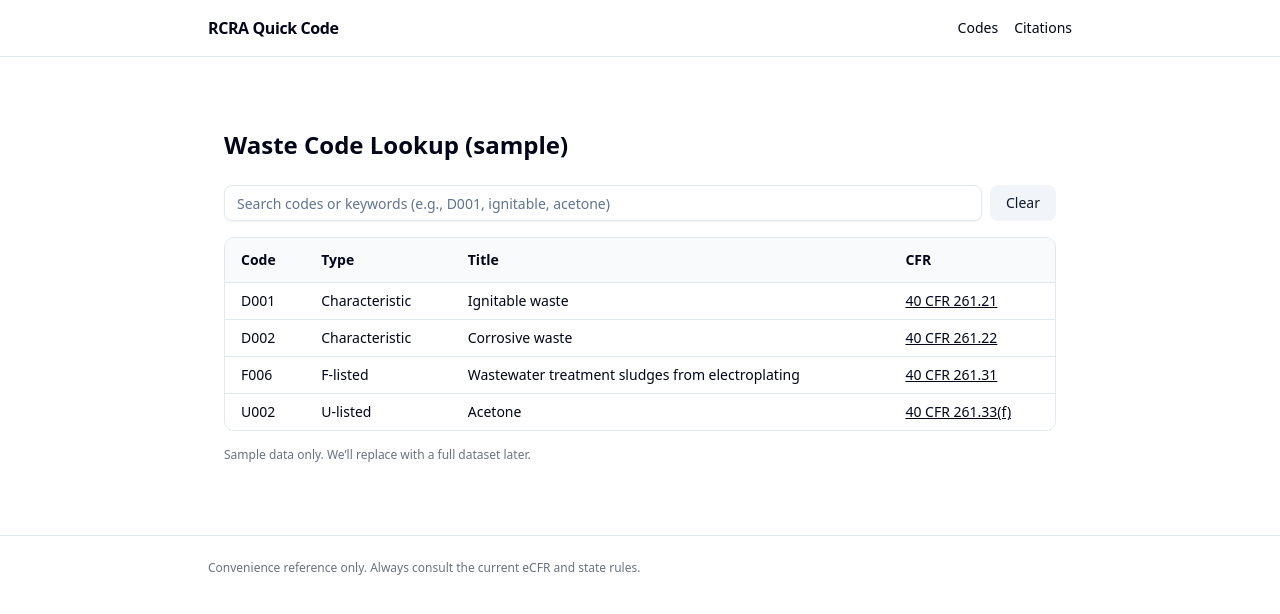
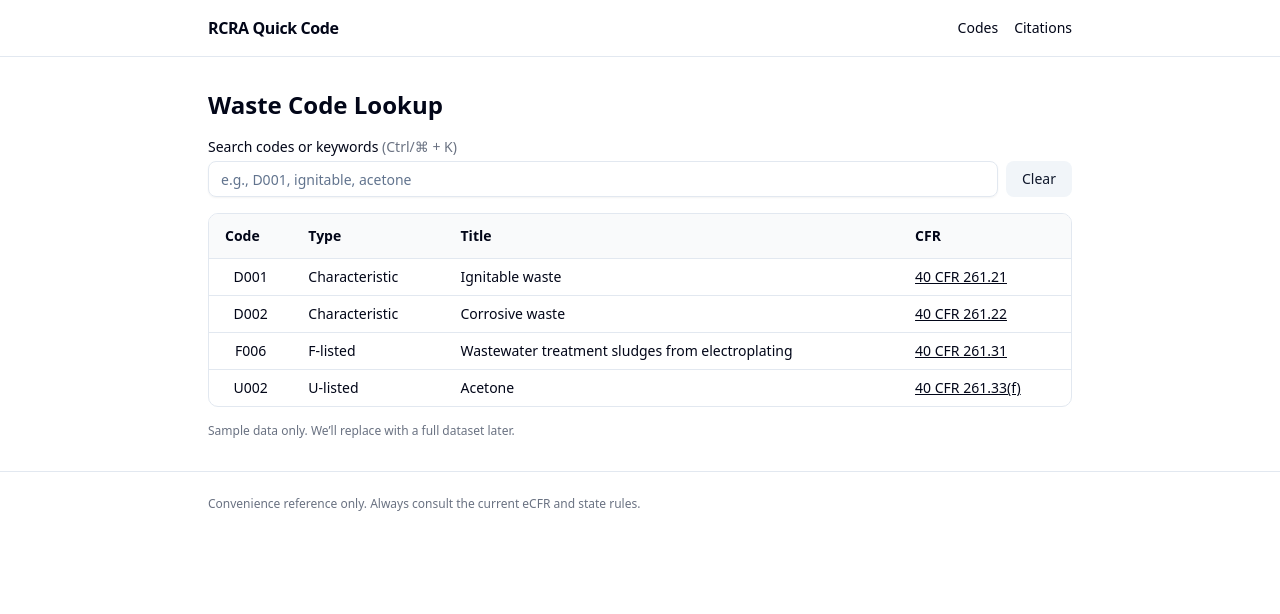
Before and after one commit to igrady2/rcra-quick-code, a Next.js app: page /codes in a window 1280 px wide. Shown: the top 614 px of the page. Built offline with nearby package versions, Linux system fonts and the light colour scheme.

Commit message:
feat(ui): replace /codes with accessible, keyboard-friendly layout

```diff
--- a/app/codes/page.tsx
+++ b/app/codes/page.tsx
@@ -1,12 +1,35 @@
 "use client";
 
-import { useMemo, useState } from "react";
+import { useEffect, useMemo, useRef, useState } from "react";
 import { WASTE_CODES, type WasteCode } from "@/data/waste_codes.sample";
 import { Input } from "@/components/ui/input";
 import { Button } from "@/components/ui/button";
 
+/**
+ * CodesPage
+ * - Accessible label for the search input
+ * - Ctrl/Cmd+K focuses the search field
+ * - Simple client-side filtering
+ * - Table uses semantic headers (scope attributes)
+ * - Ready to extend with actions (e.g., Copy, Print Label)
+ */
 export default function CodesPage() {
   const [q, setQ] = useState("");
+  const inputRef = useRef<HTMLInputElement>(null);
+
+  // Keyboard shortcut: Ctrl/Cmd + K focuses search
+  useEffect(() => {
+    function onKey(e: KeyboardEvent) {
+      const isMac = navigator.platform.toLowerCase().includes("mac");
+      const meta = isMac ? e.metaKey : e.ctrlKey;
+      if (meta && e.key.toLowerCase() === "k") {
+        e.preventDefault();
+        inputRef.current?.focus();
+      }
+    }
+    window.addEventListener("keydown", onKey);
+    return () => window.removeEventListener("keydown", onKey);
+  }, []);
 
   const data = useMemo(() => {
     const term = q.trim().toLowerCase();
@@ -21,34 +44,43 @@ export default function CodesPage() {
   }, [q]);
 
   return (
-    <main className="mx-auto max-w-4xl px-4 py-10">
-      <h1 className="text-2xl font-semibold mb-6">Waste Code Lookup (sample)</h1>
+    <section aria-labelledby="codes-heading">
+      <h1 id="codes-heading" className="text-2xl font-semibold mb-4">
+        Waste Code Lookup
+      </h1>
 
-      <div className="flex gap-2 mb-4">
+      <div className="mb-4">
+        <label htmlFor="code-search" className="block text-sm font-medium mb-1">
+          Search codes or keywords <span className="text-gray-500">(Ctrl/⌘ + K)</span>
+        </label>
+        <div className="flex gap-2">
           <Input
-          placeholder="Search codes or keywords (e.g., D001, ignitable, acetone)"
+            id="code-search"
+            ref={inputRef}
+            placeholder="e.g., D001, ignitable, acetone"
             value={q}
             onChange={(e) => setQ(e.target.value)}
           />
-        <Button onClick={() => setQ("")} variant="secondary">
+          <Button variant="secondary" onClick={() => setQ("")}>
             Clear
           </Button>
         </div>
+      </div>
 
       <div className="overflow-x-auto border rounded-lg">
-        <table className="min-w-full text-sm">
+        <table className="min-w-full text-sm" role="table">
           <thead className="bg-gray-50">
             <tr className="text-left">
-              <th className="px-4 py-3">Code</th>
-              <th className="px-4 py-3">Type</th>
-              <th className="px-4 py-3">Title</th>
-              <th className="px-4 py-3">CFR</th>
+              <th scope="col" className="px-4 py-3">Code</th>
+              <th scope="col" className="px-4 py-3">Type</th>
+              <th scope="col" className="px-4 py-3">Title</th>
+              <th scope="col" className="px-4 py-3">CFR</th>
             </tr>
           </thead>
           <tbody>
             {data.map((row) => (
               <tr key={row.code} className="border-t">
-                <td className="px-4 py-2 font-medium">{row.code}</td>
+                <th scope="row" className="px-4 py-2 font-medium">{row.code}</th>
                 <td className="px-4 py-2">{row.type}</td>
                 <td className="px-4 py-2">{row.title}</td>
                 <td className="px-4 py-2">
@@ -77,6 +109,6 @@ export default function CodesPage() {
       <p className="mt-4 text-xs text-gray-500">
         Sample data only. We’ll replace with a full dataset later.
       </p>
-    </main>
+    </section>
   );
 }
```
Lines whose indentation alone changed are shown as unchanged.
